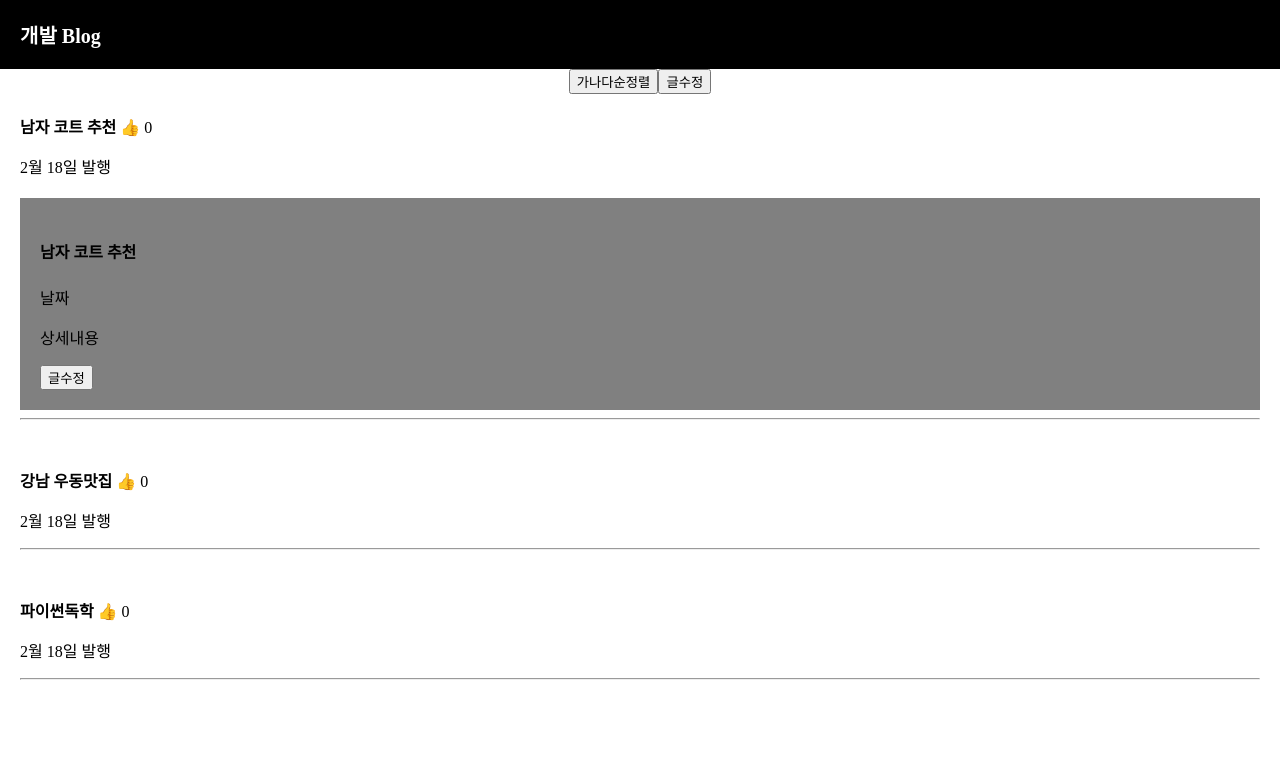
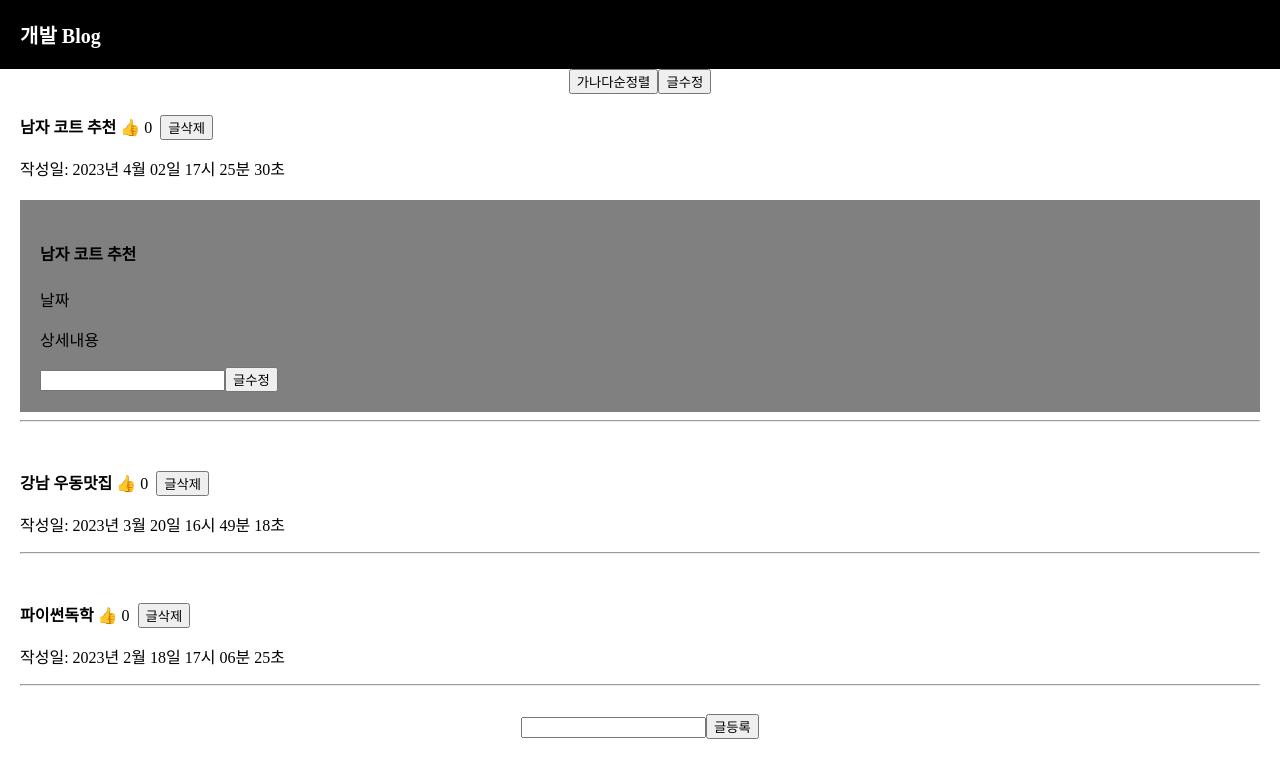
Before and after one commit to ProToTime3560/react_learn, a React (Create React App) app: page / in a window 1280 px wide. Both pictures are taken after a click on the element "남자 코트 추천". Shown: the top 778 px of the page. Built offline with nearby package versions, Linux system fonts and the light colour scheme.

Commit message:
7 commit(input and plus delete)

```diff
--- a/src/App.js
+++ b/src/App.js
@@ -11,6 +11,13 @@ function App() {
 
   let [따봉, 따봉변경] = useState([0,0,0]);
   let [modal, setModal] = useState([false,false,false]);
+  let [title, settitle] = useState(0);
+  let [입력값, 입력값변경] = useState('');
+  let [작성시간, 작성시간변경] = useState([
+    "2023년 4월 02일 17시 25분 30초",
+    "2023년 3월 20일 16시 49분 18초",
+    "2023년 2월 18일 17시 06분 25초"
+  ])
 
   function 제목바꾸기() {
     let newArray = [...글제목];
@@ -52,6 +59,28 @@ function App() {
     따봉변경(tempArray);
     //return 따봉[i];
   }
+
+  function 스테이터스값추가(item , input , setitem) {
+    let temp = [...item];
+    temp.unshift(input);
+    setitem(temp);
+  }
+
+  function 스테이터스값제거(item, i, setitem) {
+    let temp = [...item];
+    temp.splice(i, 1);
+    setitem(temp);
+  }
+
+  function 현재시간구하기() {
+    let today = new Date();
+
+    let result = today.getFullYear() + "년 " + (today.getMonth() + 1) +
+    "월 " + today.getDate() + "일 " + today.getHours() + "시 " +
+    today.getMinutes() + "분 " + today.getSeconds() + "초";
+    return result;
+  }
+
   return (
     <div className="App">
       <div className="black-nav">
@@ -75,18 +104,43 @@ function App() {
 
       {
         글제목.map(function(a, i) {
+          let tempNumber = i;
           return  (
             <div className="list" key={i}>
               <h4 onClick= { () => { 모달스위치(i) }} className="h4inline"> { 글제목[i] } </h4>
-                  <span onClick= { () => { 반복문따봉변경(i) }}>👍 {" "} { 따봉[i] }</span>
-              <p>2월 18일 발행</p>
-              {modal[i] == true ? <Modal 글제목변경={ 글제목변경 } 글제목={글제목[i]}  color ={'gray'}/> : null}
+                  <span onClick= { (e) => { e.stopPropagation(); 반복문따봉변경(i) }}>👍 {" "} { 따봉[i] }</span> &nbsp;
+                  <button onClick= { () => {
+                    스테이터스값제거(글제목, i, 글제목변경);
+                    스테이터스값제거(따봉, i, 따봉변경);
+                    스테이터스값제거(작성시간, i, 작성시간변경);
+                        //let copy = [...글제목];
+                        //copy.splice(i , 1);
+                        //글제목변경(copy);
+                  }}>글삭제</button>
+              <p>작성일:  { 작성시간[i] }</p>
+              {modal[i] == true ? <Modal titlenumber={ tempNumber } title={ title } 글제목변경= { 글제목변경 }글제목={글제목}  color ={'gray'}/> : null}
               <hr/>
             </div>
 
           )
         })
       }
+      <input onChange={ (e) => { 입력값변경(e.target.value) }}></input>
+      <button onClick= { () => {
+        if(입력값 != "") {
+          스테이터스값추가(글제목, 입력값, 글제목변경);
+          스테이터스값추가(따봉, 0 ,따봉변경);
+          let temptime = 현재시간구하기();
+          스테이터스값추가(작성시간, 현재시간구하기(), 작성시간변경);
+          //스테이터스값추가(작성시간, 현재시간구하기();
+          //let titleplus_tempArray = [입력값 , ...글제목]
+         //글제목변경(titleplus_tempArray);
+
+          //titleplus_tempArray.unshift(입력값); 이런방법도있다.
+          //글제목변경(titleplus_tempArray);
+        }
+
+      }}>글등록</button>
     </div>
   );
 }
@@ -105,13 +159,20 @@ function App() {
   color ={'orange'}
 */
 function Modal(props) {
+  let titlenumber = props.titlenumber
+  let [userInput, userInputChange]= useState('');
   return (
     <>
       <div className="modal" style= {{ background : props.color}}>
-        <h4>{ props.글제목 }</h4>
+        <h4>{ props.글제목[titlenumber] }</h4>
         <p>날짜</p>
         <p>상세내용</p>
-        <button onClick= { () => { props.글제목변경(['여자코트 추천', '강남 우동맛집', '파이썬독학'])}}>글수정</button>
+        <input onChange={ (e) => { userInputChange(e.target.value) }}></input>
+        <button onClick={ () => {
+          let TempArray = [...props.글제목];
+          TempArray[titlenumber] = userInput;
+          props.글제목변경(TempArray);
+         }}>글수정</button>
       </div>
     </>
   );
```
